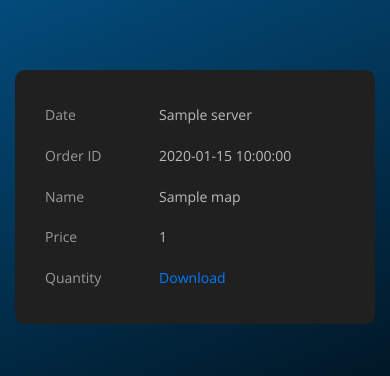
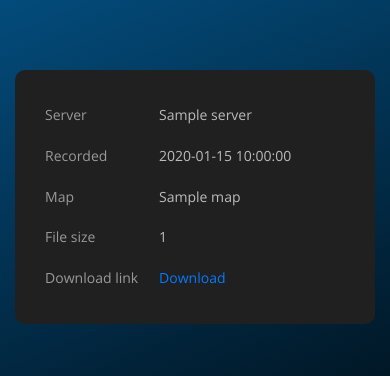
Before and after one commit to omojr/t10s_demoviewer, a Flask app: template templates/index.html in a window 390 px wide. Shown: the part 225-601 px from the top of the page. Run offline with Flask 2, Linux system fonts and the light colour scheme; the template is opened without the code that fills it: most values are stand-ins (such as "Sample title", 1, 10 or a date in 2020); parts of the project's set-up code (start-up, migrations or seed data) failed here and were passed over; some libraries are stand-ins or nearby versions.

Commit message:
Fix column names for "mobile" version

```diff
--- a/static/css/main.css
+++ b/static/css/main.css
@@ -255,19 +255,19 @@ tbody tr:hover {
     top: 0;
   }
   table tbody tr td:nth-child(1):before {
-    content: "Date";
+    content: "Server";
   }
   table tbody tr td:nth-child(2):before {
-    content: "Order ID";
+    content: "Recorded";
   }
   table tbody tr td:nth-child(3):before {
-    content: "Name";
+    content: "Map";
   }
   table tbody tr td:nth-child(4):before {
-    content: "Price";
+    content: "File size";
   }
   table tbody tr td:nth-child(5):before {
-    content: "Quantity";
+    content: "Download link";
   }
   table tbody tr td:nth-child(6):before {
     content: "Total";
```
